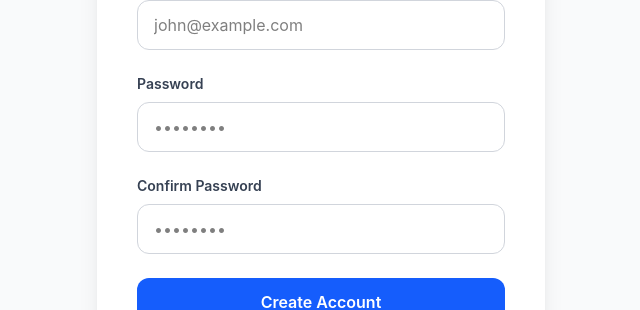
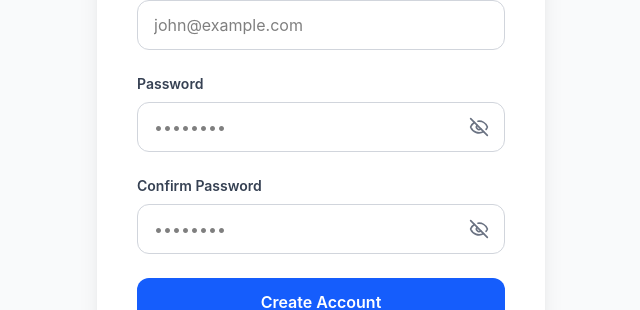
Before and after one commit to teekshnasaraf/careerAI, a React (Vite) app in the folder frontend/: page /register in a window 1280 px wide. Shown: the part 330-640 px from the top of the page, without its empty margins (319-959 px from the left). Built offline with nearby package versions, Linux system fonts and the light colour scheme.

Commit message:
feat(auth): complete login and register forms with validation

```diff
--- /dev/null
+++ b/frontend/src/components/ui/PasswordInput.tsx
@@ -0,0 +1,57 @@
+import { useState, type InputHTMLAttributes } from "react";
+import { Eye, EyeOff } from "lucide-react";
+
+interface PasswordInputProps
+  extends InputHTMLAttributes<HTMLInputElement> {
+  label: string;
+  error?: string;
+}
+
+function PasswordInput({
+  label,
+  error,
+  className = "",
+  ...props
+}: PasswordInputProps) {
+  const [showPassword, setShowPassword] = useState(false);
+
+  return (
+    <div className="space-y-2">
+      <label className="block text-sm font-semibold text-gray-700">
+        {label}
+      </label>
+
+      <div className="relative">
+        <input
+          type={showPassword ? "text" : "password"}
+          className={`w-full rounded-xl border px-4 py-3 pr-12 outline-none transition focus:ring-2 ${
+            error
+              ? "border-red-500 focus:ring-red-200"
+              : "border-gray-300 focus:border-blue-600 focus:ring-blue-200"
+          } ${className}`}
+          {...props}
+        />
+
+        <button
+          type="button"
+          onClick={() => setShowPassword(!showPassword)}
+          className="absolute right-4 top-1/2 -translate-y-1/2 text-gray-500 transition hover:text-blue-600"
+        >
+          {showPassword ? (
+            <Eye size={20} />
+          ) : (
+            <EyeOff size={20} />
+          )}
+        </button>
+      </div>
+
+      {error && (
+        <p className="text-sm text-red-500">
+          {error}
+        </p>
+      )}
+    </div>
+  );
+}
+
+export default PasswordInput;
--- a/frontend/src/pages/Login/LoginPage.tsx
+++ b/frontend/src/pages/Login/LoginPage.tsx
@@ -2,8 +2,9 @@ import { Link } from "react-router-dom";
 import { useForm } from "react-hook-form";
 import { zodResolver } from "@hookform/resolvers/zod";
 
+import Input from "../../components/ui/Input";
+import PasswordInput from "../../components/ui/PasswordInput";
 import Button from "../../components/ui/Button";
-import Input from "../../components/ui/Input";
 
 import {
   loginSchema,
@@ -45,9 +46,8 @@ function LoginPage() {
           error={errors.email?.message}
         />
 
-        <Input
+        <PasswordInput
           label="Password"
-          type="password"
           placeholder="••••••••"
           {...register("password")}
           error={errors.password?.message}
@@ -57,7 +57,7 @@ function LoginPage() {
           <label className="flex items-center gap-2 text-gray-600">
             <input
               type="checkbox"
-              className="rounded border-gray-300"
+              className="h-4 w-4 rounded border-gray-300 text-blue-600 focus:ring-blue-500"
             />
             Remember me
           </label>
--- a/frontend/src/pages/Register/RegisterPage.tsx
+++ b/frontend/src/pages/Register/RegisterPage.tsx
@@ -2,8 +2,9 @@ import { Link } from "react-router-dom";
 import { useForm } from "react-hook-form";
 import { zodResolver } from "@hookform/resolvers/zod";
 
+import Input from "../../components/ui/Input";
+import PasswordInput from "../../components/ui/PasswordInput";
 import Button from "../../components/ui/Button";
-import Input from "../../components/ui/Input";
 
 import {
   registerSchema,
@@ -53,17 +54,15 @@ function RegisterPage() {
           error={errors.email?.message}
         />
 
-        <Input
+        <PasswordInput
           label="Password"
-          type="password"
           placeholder="••••••••"
           {...register("password")}
           error={errors.password?.message}
         />
 
-        <Input
+        <PasswordInput
           label="Confirm Password"
-          type="password"
           placeholder="••••••••"
           {...register("confirmPassword")}
           error={errors.confirmPassword?.message}
```
